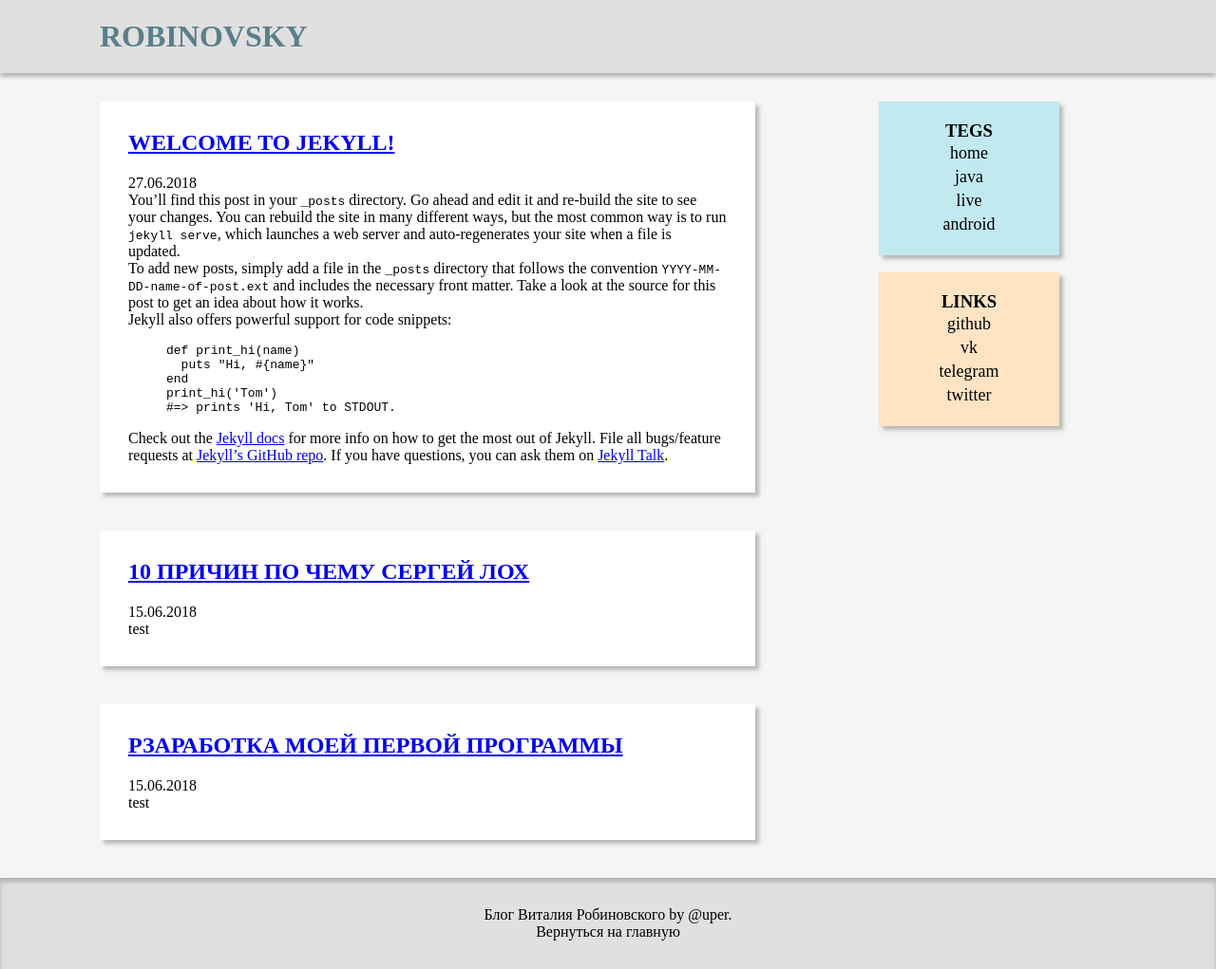
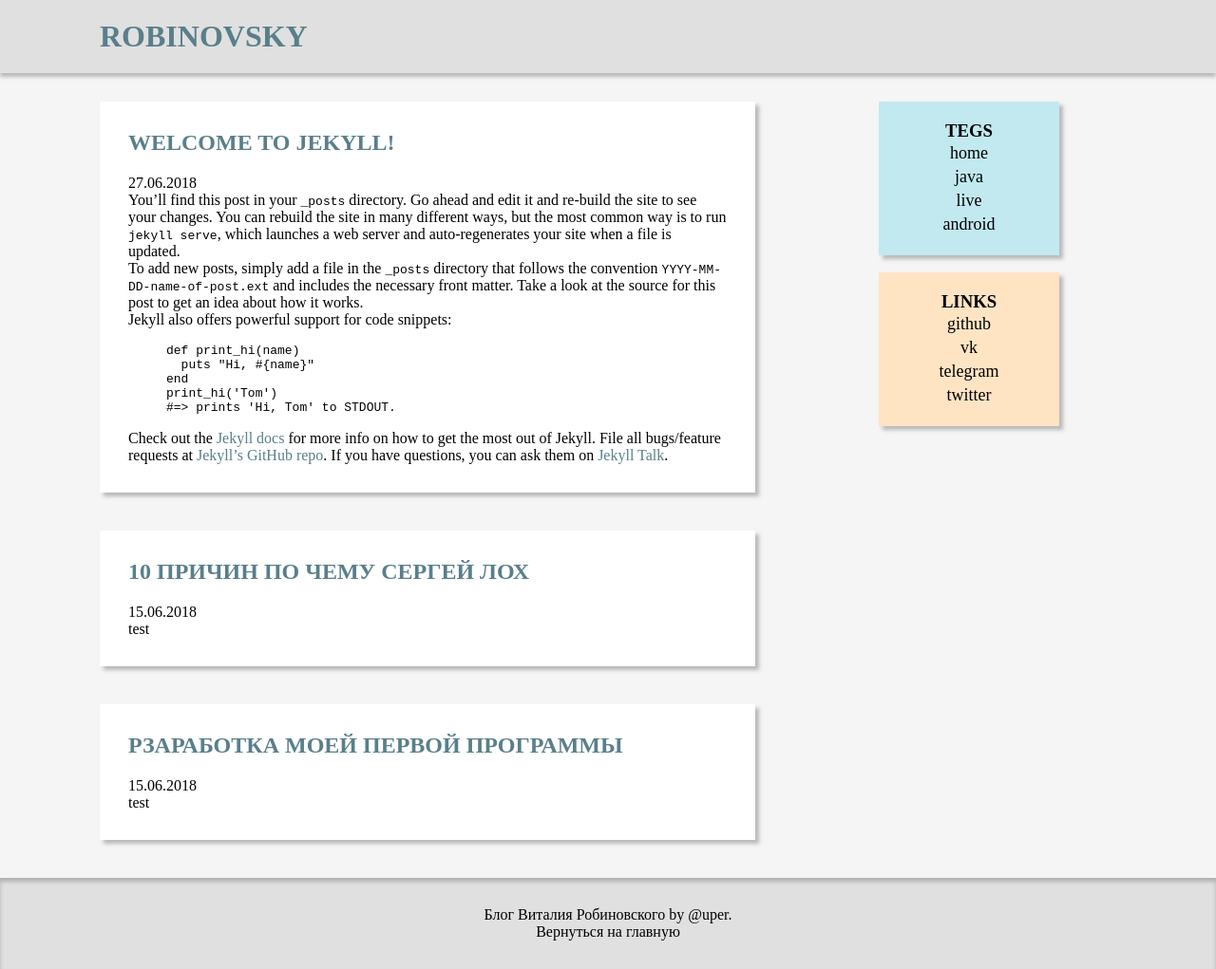
Before and after one commit to upermane42/upermane42.github.io, a Jekyll site: the page built from index.md, in a window 1280 px wide. Shown: the whole page at 95% size. Built offline with Jekyll 4.4.1, drawn with Linux system fonts in a browser that asks for light colours.

Commit message:
add :hover css

```diff
--- a/assets/style.css
+++ b/assets/style.css
@@ -1,6 +1,11 @@
 body {
     margin: 0;
     background-color: #f5f5f5;
+}
+
+a{
+    text-decoration: none;
+    color: #597f8a;
 }
 
 p{
@@ -21,6 +26,11 @@ h1 {
     margin: 0;
     padding: 20px;
 }
+
+h1:hover{
+    color: #2b5964;
+}
+
 h2{
     text-transform: uppercase;
     margin: 0;
@@ -76,6 +86,9 @@ ol li a{
     color: black;
 }
 
+ol li a:hover{
+    color: #597f8a;
+}
 
 .footer{
     text-align: center;
@@ -88,3 +101,10 @@ ol li a{
     text-decoration: none;
     color: black;
 }
+
+.footer a:hover{
+    padding: 3px;
+    color: #fff;
+    background-color: #131212;
+    border-radius: 2px;
+}
```
